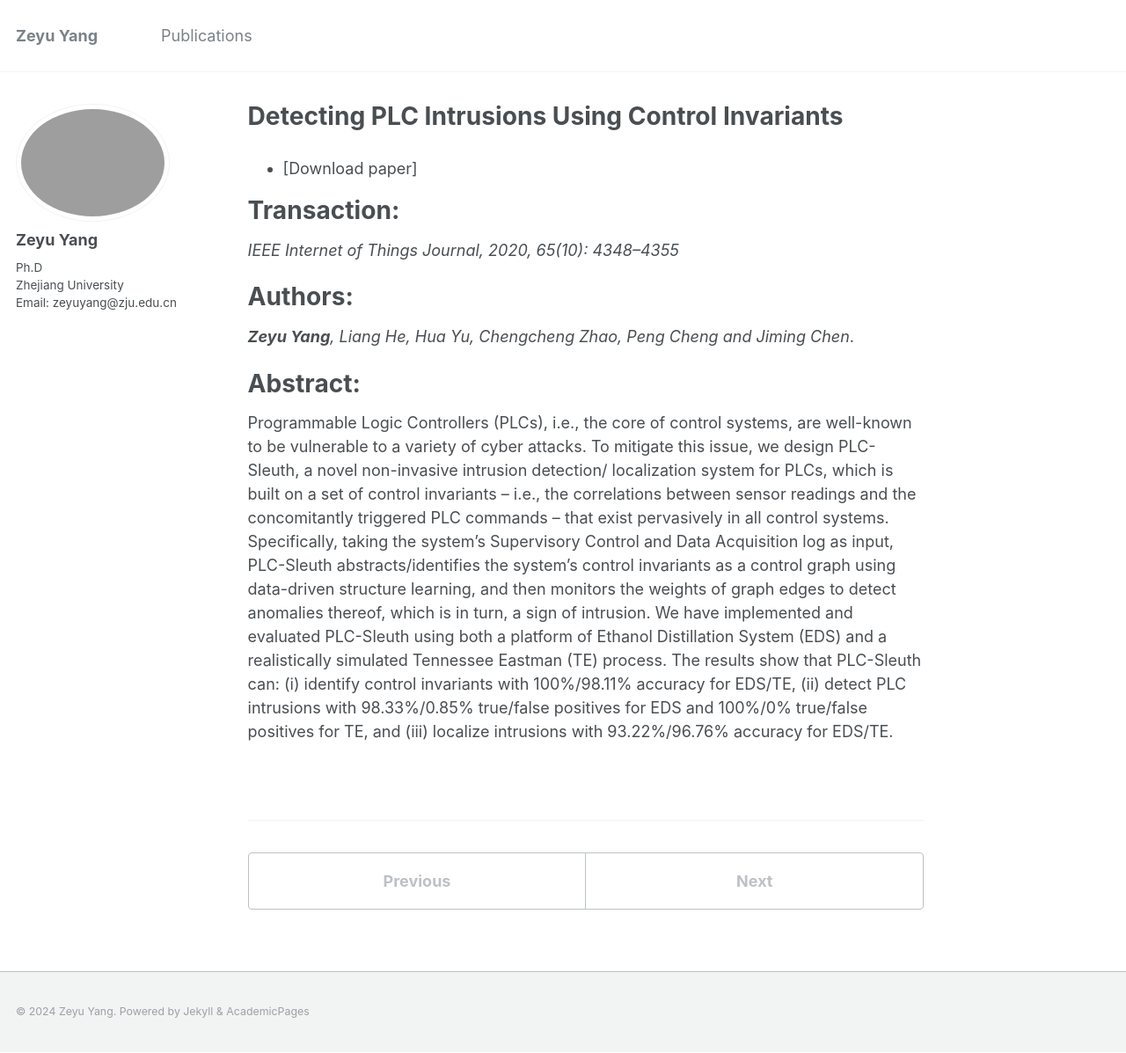
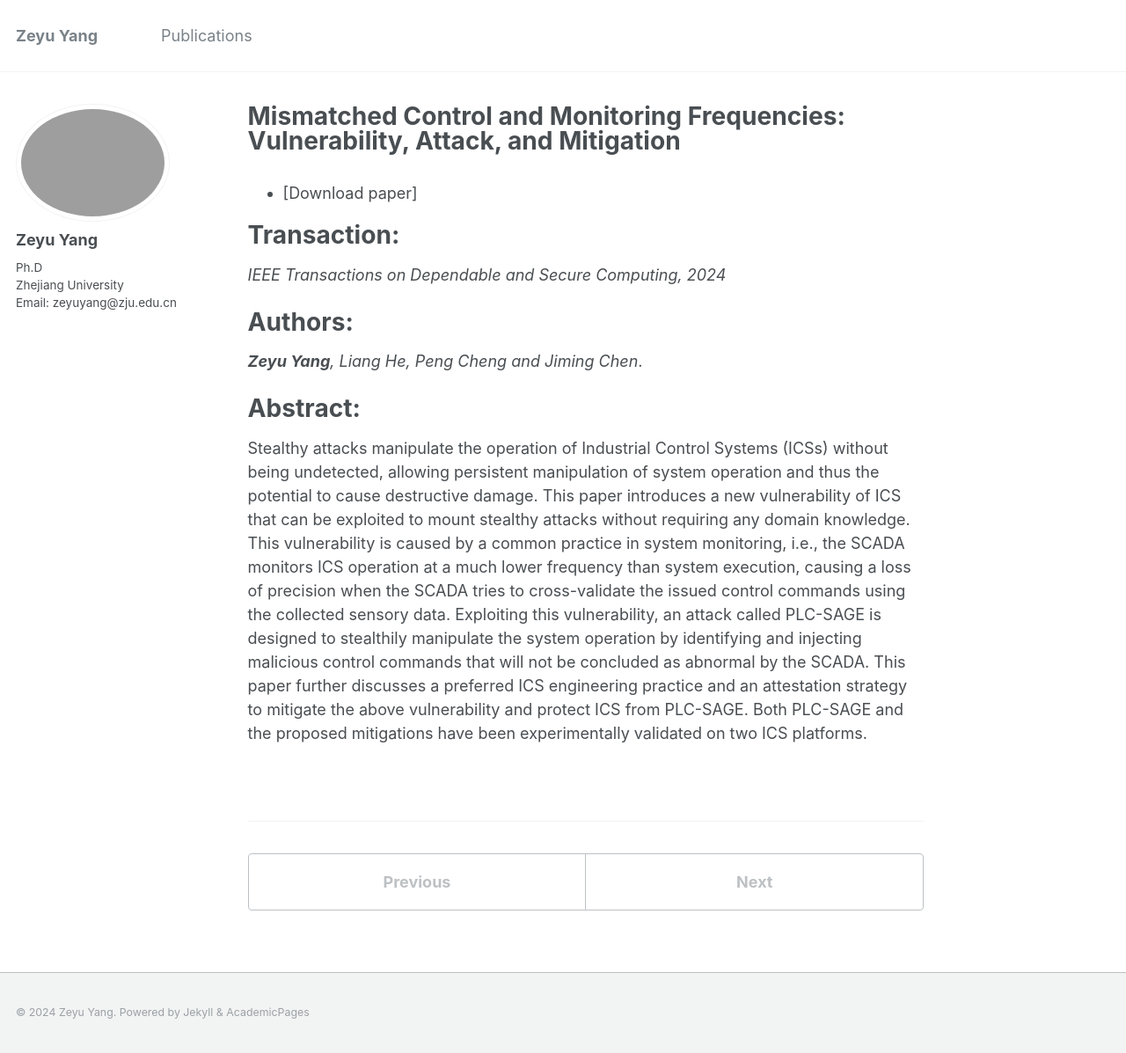
Before and after one commit to zeyuid/zeyuid.github.io, a Jekyll site: the page built from _publications/PLCSage.md, in a window 1280 px wide. Shown: the whole page at 88% size. Built offline with Jekyll 4.4.1, drawn with Linux system fonts in a browser that asks for light colours.

Commit message:
add file

```diff
--- a/_publications/PLCSage.md
+++ b/_publications/PLCSage.md
@@ -1,9 +1,9 @@
 ---
-title: "Detecting PLC Intrusions Using Control Invariants"
+title: "Mismatched Control and Monitoring Frequencies: Vulnerability, Attack, and Mitigation"
 collection: publications
 permalink: /publication/PLCSage/
-excerpt: '> *IEEE Internet of Things Journal, 2022*<br>***Zeyu Yang**, Liang He, Hua Yu, Chengcheng Zhao, Peng Cheng and Jiming Chen*.'
-date: Apr. 2022
+excerpt: '> *IEEE Transactions on Dependable and Secure Computing, 2024*<br>***Zeyu Yang**, Liang He, Peng Cheng and Jiming Chen*.'
+date: Apr. 2024
 venue: '--'
 #paperurl: ''
 #citation: ''
@@ -13,12 +13,12 @@ venue: '--'
 
 Transaction:
 ===
-*IEEE Internet of Things Journal, 2020, 65(10): 4348--4355*
+*IEEE Transactions on Dependable and Secure Computing, 2024*
 
 Authors:
 ===
-***Zeyu Yang**, Liang He, Hua Yu, Chengcheng Zhao, Peng Cheng and Jiming Chen*.
+***Zeyu Yang**, Liang He, Peng Cheng and Jiming Chen*.
 
 Abstract:
 ===
-Programmable Logic Controllers (PLCs), i.e., the core of control systems, are well-known to be vulnerable to a variety of cyber attacks. To mitigate this issue, we design PLC-Sleuth, a novel non-invasive intrusion detection/ localization system for PLCs, which is built on a set of control invariants -- i.e., the correlations between sensor readings and the concomitantly triggered PLC commands -- that exist pervasively in all control systems. Specifically, taking the system's Supervisory Control and Data Acquisition log as input, PLC-Sleuth abstracts/identifies the system's control invariants as a control graph using data-driven structure learning, and then monitors the weights of graph edges to detect anomalies thereof, which is in turn, a sign of intrusion. We have implemented and evaluated PLC-Sleuth using both a platform of Ethanol Distillation System (EDS) and a realistically simulated Tennessee Eastman (TE) process. The results show that PLC-Sleuth can: (i) identify control invariants with 100%/98.11% accuracy for EDS/TE, (ii) detect PLC intrusions with 98.33%/0.85% true/false positives for EDS and 100%/0% true/false positives for TE, and (iii) localize intrusions with 93.22%/96.76% accuracy for EDS/TE.
+Stealthy attacks manipulate the operation of Industrial Control Systems (ICSs) without being undetected, allowing persistent manipulation of system operation and thus the potential to cause destructive damage. This paper introduces a new vulnerability of ICS that can be exploited to mount stealthy attacks without requiring any domain knowledge. This vulnerability is caused by a common practice in system monitoring, i.e., the SCADA monitors ICS operation at a much lower frequency than system execution, causing a loss of precision when the SCADA tries to cross-validate the issued control commands using the collected sensory data. Exploiting this vulnerability, an attack called PLC-SAGE is designed to stealthily manipulate the system operation by identifying and injecting malicious control commands that will not be concluded as abnormal by the SCADA. This paper further discusses a preferred ICS engineering practice and an attestation strategy to mitigate the above vulnerability and protect ICS from PLC-SAGE. Both PLC-SAGE and the proposed mitigations have been experimentally validated on two ICS platforms.
```
